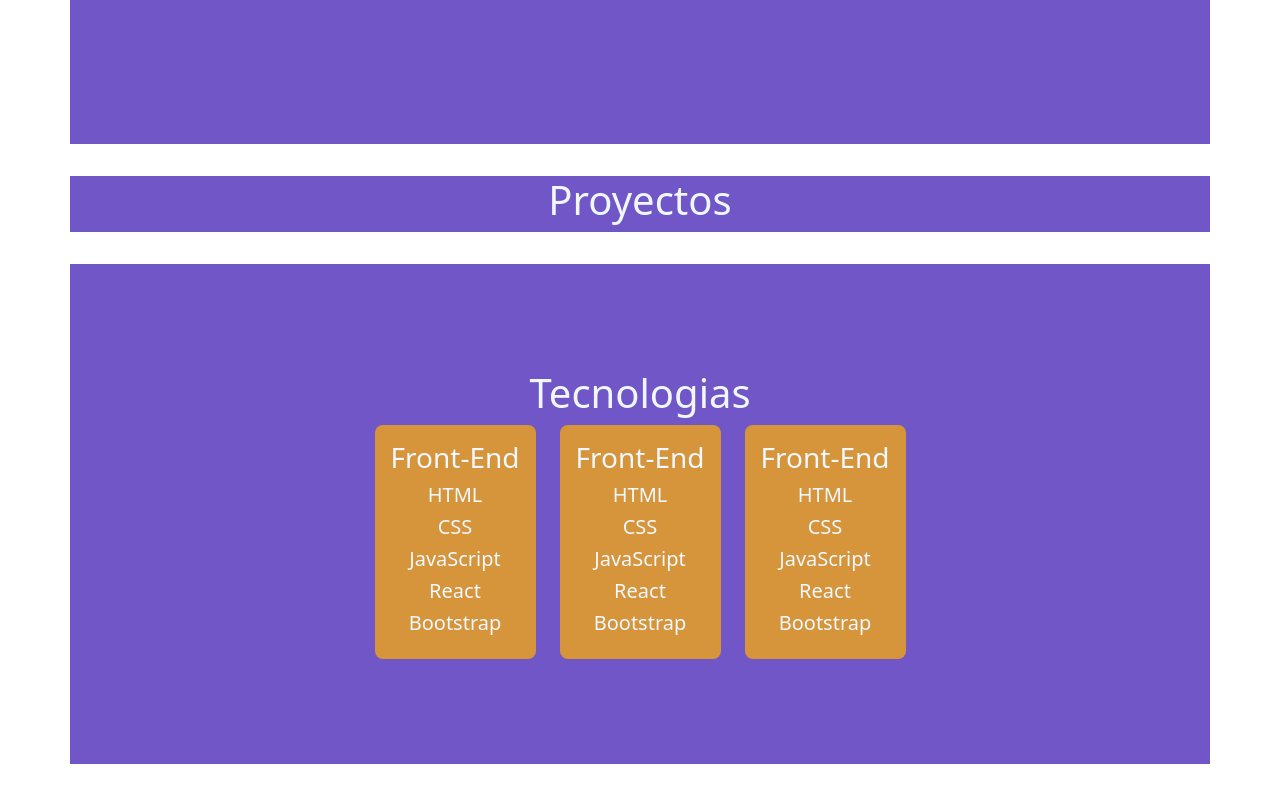
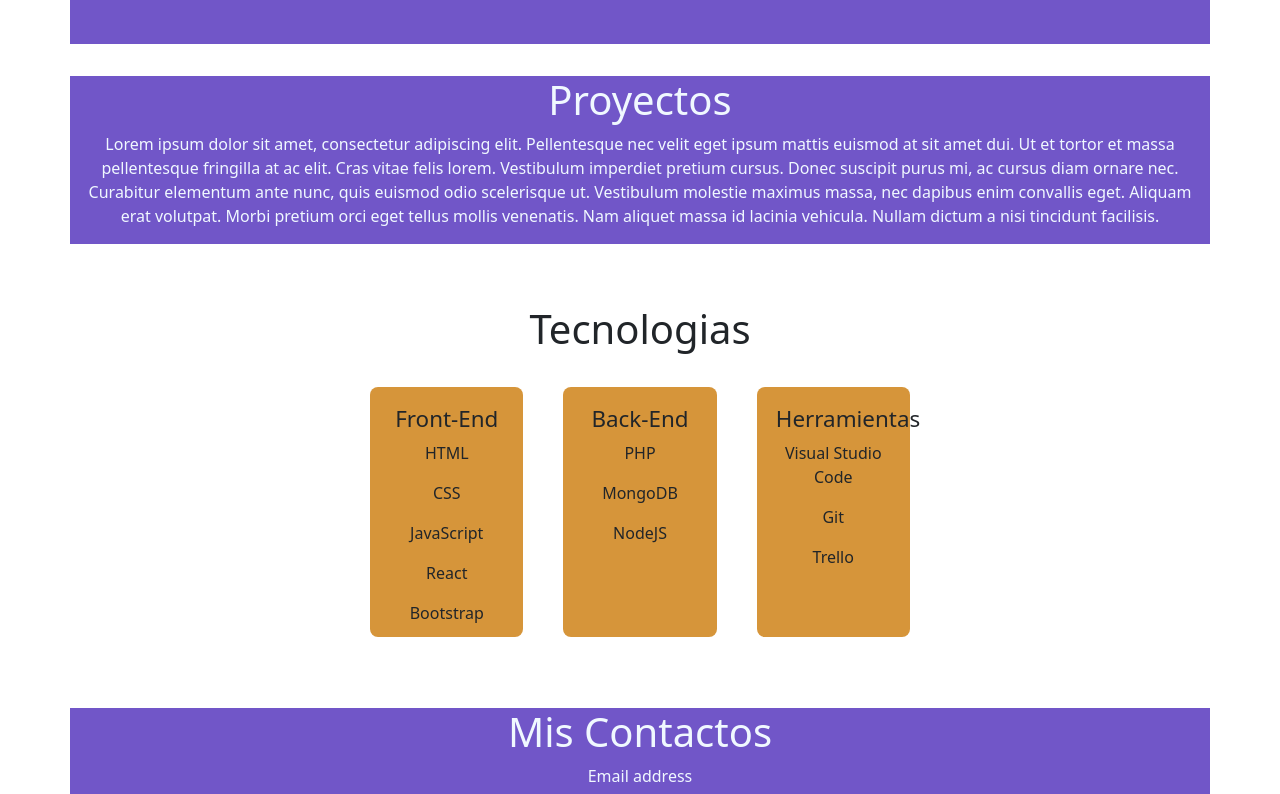
Before and after one commit to nahuelavila4/portfolio-react, a React (Create React App) app: page / in a window 1280 px wide. Shown: the part 1140-1934 px from the top of the page. Built offline with nearby package versions, Linux system fonts and the light colour scheme.

Commit message:
maquetado tecnologias

```diff
--- a/src/component/Home.js
+++ b/src/component/Home.js
@@ -4,9 +4,9 @@ import "../stylesheet/Home.css";
 export function Home() {
   return (
     <div className="container">
-      <section className="sobre-mi seccion-oscura">
+      <section className="sobre-mi">
         <div className="contenedor row">
-          <h1 className="titulos texto-blanco">Acerca De Mi</h1>
+          <h1 className="titulos">Acerca De Mi</h1>
           <p className="texto">
             Egresado de escuela tecnica en la especialidad de computacion. Evito
             a toda costa la zona de confort, por lo que siempre estoy
--- a/src/component/Knowledge.js
+++ b/src/component/Knowledge.js
@@ -4,12 +4,12 @@ import "../stylesheet/Knowledge.css";
 function Frontend() {
   return (
     <div className="front">
-      <h3>Front-End</h3>
-      <h5>HTML</h5>
-      <h5>CSS</h5>
-      <h5>JavaScript</h5>
-      <h5>React</h5>
-      <h5>Bootstrap</h5>
+      <h4>Front-End</h4>
+      <p>HTML</p>
+      <p>CSS</p>
+      <p>JavaScript</p>
+      <p>React</p>
+      <p>Bootstrap</p>
     </div>
   );
 }
@@ -17,12 +17,10 @@ function Frontend() {
 function Backend() {
   return (
     <div className="front">
-      <h3>Front-End</h3>
-      <h5>HTML</h5>
-      <h5>CSS</h5>
-      <h5>JavaScript</h5>
-      <h5>React</h5>
-      <h5>Bootstrap</h5>
+      <h4>Back-End</h4>
+      <p>PHP</p>
+      <p>MongoDB</p>
+      <p>NodeJS</p>
     </div>
   );
 }
@@ -30,30 +28,28 @@ function Backend() {
 function Tool() {
   return (
     <div className="front">
-      <h3>Front-End</h3>
-      <h5>HTML</h5>
-      <h5>CSS</h5>
-      <h5>JavaScript</h5>
-      <h5>React</h5>
-      <h5>Bootstrap</h5>
+      <h4>Herramientas</h4>
+      <p>Visual Studio Code</p>
+      <p>Git</p>
+      <p>Trello</p>
     </div>
   );
 }
 
 export function Knowledge() {
   return (
-    <div className="tecs container text-center">
-      <div className="row">
+    <div className="tecs text-center">
+      <div className="titulo row">
         <h1>Tecnologias</h1>
       </div>
-      <div className="row">
-        <div className="col">
+      <div className="datos row">
+        <div className="col-12 col-md-4">
           <Frontend />
         </div>
-        <div className="col">
+        <div className="col-12 col-md-4">
           <Backend />
         </div>
-        <div className="col">
+        <div className="col-12 col-md-4">
           <Tool />
         </div>
       </div>
--- a/src/component/Project.js
+++ b/src/component/Project.js
@@ -7,6 +7,17 @@ export function Project() {
       <section>
         <div className="row">
           <h1>Proyectos</h1>
+          <p>
+            Lorem ipsum dolor sit amet, consectetur adipiscing elit.
+            Pellentesque nec velit eget ipsum mattis euismod at sit amet dui. Ut
+            et tortor et massa pellentesque fringilla at ac elit. Cras vitae
+            felis lorem. Vestibulum imperdiet pretium cursus. Donec suscipit
+            purus mi, ac cursus diam ornare nec. Curabitur elementum ante nunc,
+            quis euismod odio scelerisque ut. Vestibulum molestie maximus massa,
+            nec dapibus enim convallis eget. Aliquam erat volutpat. Morbi
+            pretium orci eget tellus mollis venenatis. Nam aliquet massa id
+            lacinia vehicula. Nullam dictum a nisi tincidunt facilisis.{" "}
+          </p>
         </div>
       </section>
     </div>
--- a/src/stylesheet/Home.css
+++ b/src/stylesheet/Home.css
@@ -1,10 +1,10 @@
 .sobre-mi{
-    height: 500px;
-
+    height: 400px;
     display: flex;
     justify-content: center;
     align-items: center;
 }
+
 .sobre-mi .contenedor{
     max-width: 600px;
     padding: 1em;
--- a/src/stylesheet/Knowledge.css
+++ b/src/stylesheet/Knowledge.css
@@ -1,14 +1,25 @@
 .tecs{
-    height: 500px;
-
+    min-height: 400px;
+    margin: 1.5em 0;
     display: flex;
     flex-direction: column;
     justify-content: center;
     align-items: center;
 }
+.tecs .datos{
+    margin-top: 1em;
+}
 
 .front{
+    height: 250px;
     background: #d6953a;
-    padding: 1em;
+    padding: 1.2em;
+    margin: .6em .5em;
     border-radius: .5em;
 }
+.front h4{
+    font-size: 1.4rem;
+}
+.front p{
+    font-size: 1rem;
+}
```
